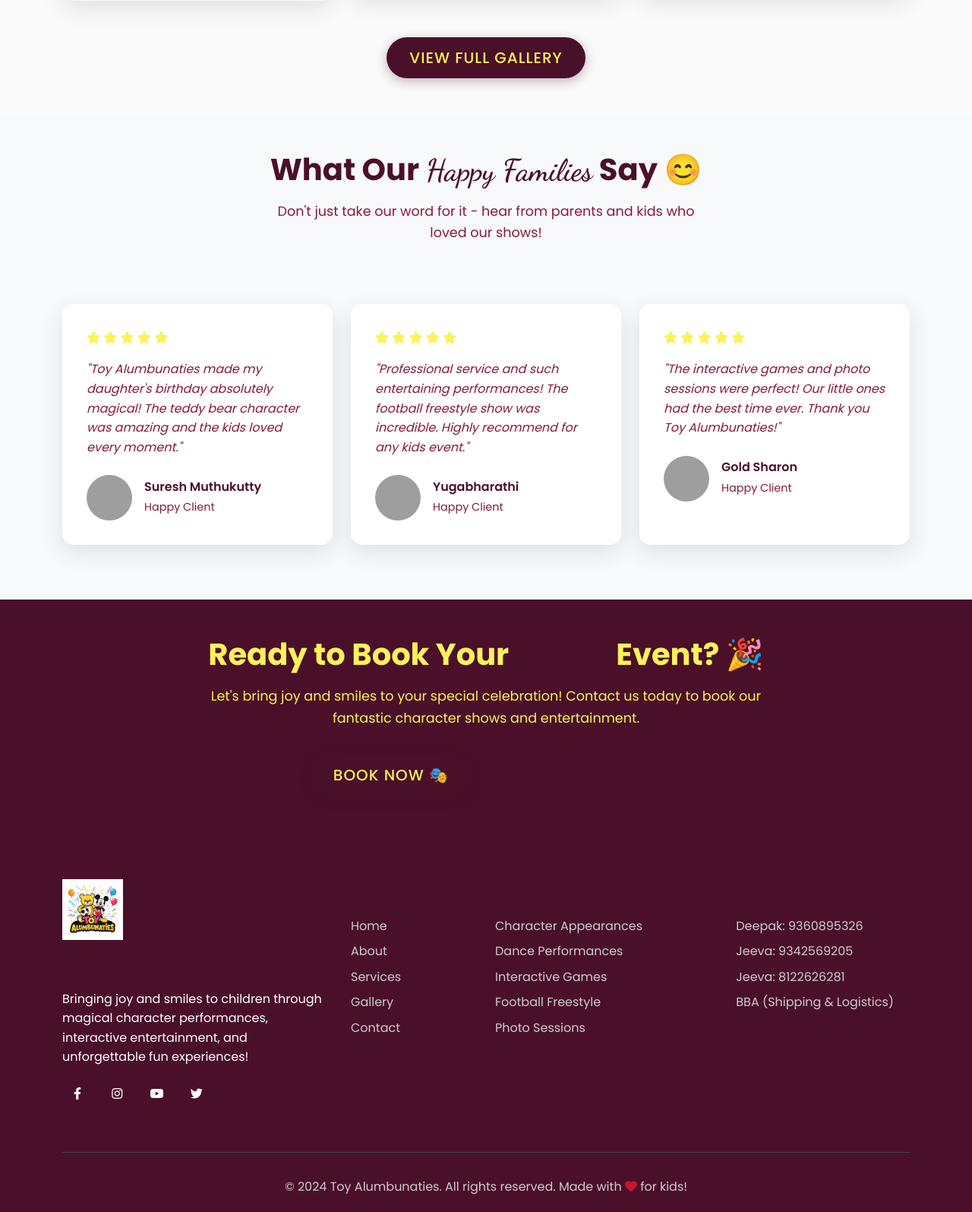
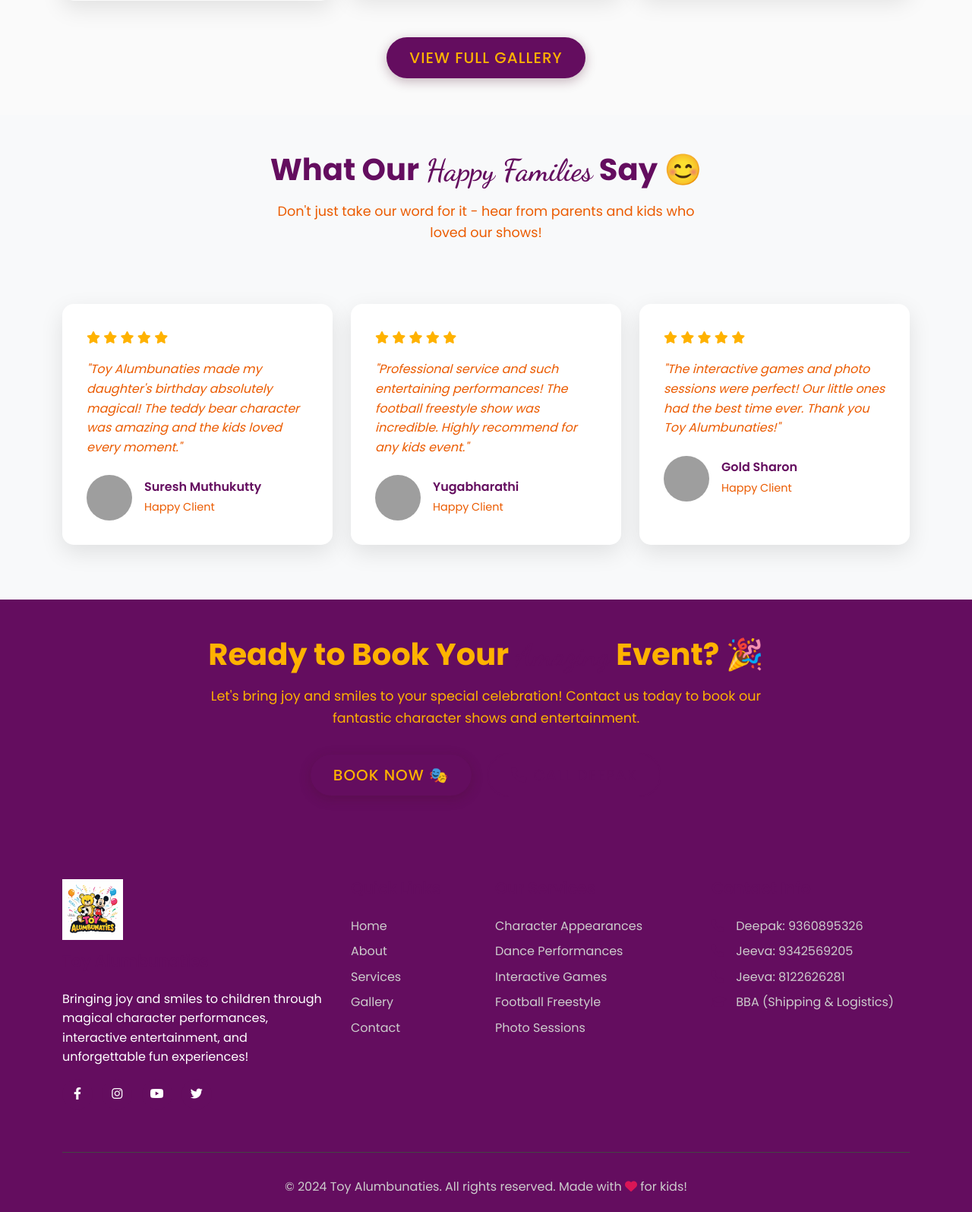
Before and after one commit to karthickronin/Toy-Alumbunaties, a Django app: page / in a window 1280 px wide. Shown: the part 2656-4251 px from the top of the page at 76% size. Run offline with Django 5.2, Linux system fonts and the light colour scheme; grey boxes are pictures that could not be loaded.

Commit message:
created docs

```diff
--- a/static/style.css
+++ b/static/style.css
@@ -2,18 +2,18 @@
 
 /* Root Variables - Toy Alumbunaties Theme */
 :root {
-    --primary-color: #4A102A;
-    --secondary-color: #FCF259;
-    --accent-color: #C5172E;
-    --text-dark: #4A102A;
-    --text-light: #85193C;
+    --primary-color: #640D5F;
+    --secondary-color: #FFB200;
+    --accent-color: #D91656;
+    --text-dark: #640D5F;
+    --text-light: #EB5B00;
     --white: #ffffff;
-    --pink: #C5172E;
-    --gold: #FCF259;
-    --blue: #85193C;
-    --green: #C5172E;
-    --purple: #4A102A;
-    --orange: #FCF259;
+    --pink: #D91656;
+    --gold: #FFB200;
+    --blue: #EB5B00;
+    --green: #D91656;
+    --purple: #640D5F;
+    --orange: #EB5B00;
 
     --font-primary: 'Poppins', sans-serif;
     --font-script: 'Dancing Script', cursive;
```
Also changed, not shown: docs/style.css (+24 -23 lines), events/static/style.css (+11 -11 lines).
